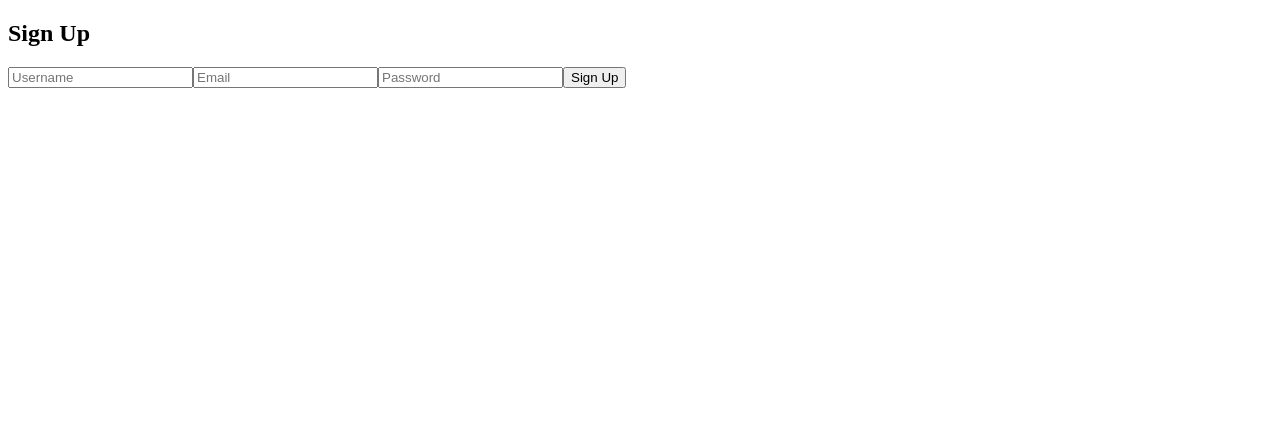
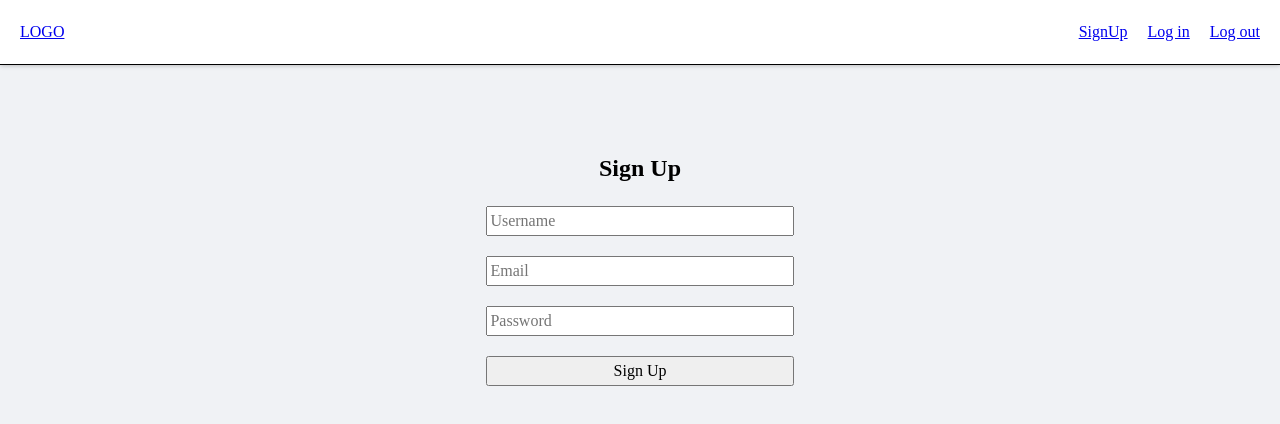
Before and after one commit to YaroslavKazeev/comm_prj_front, a React (Create React App) app: page /signup in a window 1280 px wide. Shown: the top 424 px of the page. Built offline with nearby package versions, Linux system fonts and the light colour scheme.

Commit message:
Lite styles for header, start page, sign up page. Connect header to start page and sign up page. Link from header to sign up page . logo is link to start page

```diff
--- a/src/Components/Header.js
+++ b/src/Components/Header.js
@@ -1,32 +1,23 @@
-import React from 'react';
+import React from 'react'
+import {Link} from "react-router-dom";
+import '../styles/header.css'
+import '../styles/styles.css'
 
-const Header = ({ user, userId }) => {
-  return (
-    <div className="container_header">
-      <div className="header">
-        <div className="logo">
-          <a href="/">
-            <img src="https://matrixmaster.info/wp-content/uploads/2021/06/cropped-logo-mm-white.png" alt="logo" className="logo" />
-          </a>
-        </div>
-        {user && <h4 className="header_welcome">Welcome {user}</h4>}
-        <div className="auth">
-          {!userId && (
-            <>
-              <a className="login_btn" href="/loginPage">Log In</a>
-              <a className="sign_btn" href="/signupPage">Sign Up</a>
-            </>
-          )}
-          {userId && (
-            <>
-              <a className="sign_btn" href="/logout">Log Out</a>
-              <a className="sign_btn" href="/">Home</a>
-            </>
-          )}
-        </div>
-      </div>
-    </div>
-  );
-};
+export default function Header() {
+    return (
+        <section className={'header_section'}>
+            <div className="header_wrapper">
+                <div className="header_logo">
+                   <Link to={'/'}>LOGO</Link>
+                </div>
+                <div className="header_auth">
+                    <Link to={'/signup'}> SignUp </Link>
+                    <Link to={'/login'}> Log in </Link>
+                    <Link to={'/signup'}> Log out </Link>
 
-export default Header;
+                </div>
+
+            </div>
+        </section>
+    )
+}
--- a/src/Components/SignUpPage.js
+++ b/src/Components/SignUpPage.js
@@ -1,5 +1,7 @@
 import React, {useEffect, useState} from 'react'
 import axios from "axios";
+import Header from "./Header";
+import '../styles/signupPage.css'
 
 
 export default function SignUpPage() {
@@ -42,6 +44,8 @@ export default function SignUpPage() {
 
 
     return (
+        <>
+         <Header />
         <section className={'signup_section'}>
             <div className="container">
                 <div className="signup_main_wrapper">
@@ -59,5 +63,6 @@ export default function SignUpPage() {
             </div>
 
         </section>
+        </>
     )
 }
--- a/src/Components/StartPage.js
+++ b/src/Components/StartPage.js
@@ -1,7 +1,9 @@
 import React from 'react';
 import {useEffect, useState} from "react";
 import axios from "axios";
-
+import './Header'
+import Header from "./Header";
+import '../styles/startPage.css'
 const StartPage = () => {
     const [posts, setPosts] = useState([])
 
@@ -18,7 +20,9 @@ const StartPage = () => {
     }, [])
 
     return (
-        <section className={'posts_section'}>
+        <>
+            <Header />
+         <section className={'posts_section'}>
             <div className="container">
                 <div className="posts_main_wrapper">
                     {posts && posts.map(post =>
@@ -33,7 +37,8 @@ const StartPage = () => {
                     )}
                 </div>
             </div>
-        </section>
+         </section>
+        </>
 
 
     )
--- /dev/null
+++ b/src/styles/header.css
@@ -0,0 +1,47 @@
+
+.header_section {
+    background-color: white;
+    border-bottom: 1px solid #000;
+    box-shadow: 0 0 5px rgba(0, 0, 0, 0.3);
+    padding: 20px;
+    position: fixed;
+    top: 0;
+    left: 0;
+    width: 100%;
+}
+
+.header_wrapper {
+    display: flex;
+    justify-content: space-between;
+
+
+}
+
+.logo_img {
+    max-width: 60px;
+}
+
+.header_auth {
+    display: flex;
+    gap: 20px;
+    align-items: center;
+}
+
+.auth_link {
+    transition: transform 0.6s ease;
+}
+
+.auth_link:hover {
+    color: rgba(192, 107, 0, 0.75);
+    transform: scale(1.1);
+}
+
+.full {
+    font-size: 30px;
+}
+
+.header_user {
+    align-items: center;
+    display: flex;
+    gap: 10px;
+}
--- /dev/null
+++ b/src/styles/signupPage.css
@@ -0,0 +1,11 @@
+.signup_section {
+    margin-top: 150px;
+
+}
+.signup_form {
+    display: flex;
+    flex-direction: column;
+    gap: 20px;
+    width: 30%;
+  margin: auto;
+}
--- /dev/null
+++ b/src/styles/startPage.css
@@ -0,0 +1,17 @@
+.posts_section{
+    margin-top: 150px;
+}
+.posts_main_wrapper {
+
+    padding: 20px;
+    background-color: white;
+    margin: 50px auto 0 auto;
+    border-radius: 10px;
+    display: flex;
+    flex-direction: column;
+    gap: 20px;
+    width: 30%;
+    border: 1px solid #000;
+    box-shadow: 0 0 5px rgba(0, 0, 0, 0.3);
+    transition: transform 0.6s ease;
+}
--- /dev/null
+++ b/src/styles/styles.css
@@ -0,0 +1,90 @@
+
+
+@import url('https://fonts.googleapis.com/css2?family=Montserrat:ital,wght@0,100;0,200;0,300;0,400;1,100;1,200;1,300;1,400;1,500&display=swap');
+body,html {
+    background-color: RGB(240, 242, 245);
+}
+/* Указываем box sizing */
+*,
+*::before,
+*::after {
+    box-sizing: border-box;
+}
+
+/* Убираем внутренние отступы */
+ul[class],
+ol[class] {
+    padding: 0;
+}
+
+/* Убираем внешние отступы */
+body,
+h1,
+h2,
+h3,
+h4,
+p,
+ul[class],
+ol[class],
+li,
+figure,
+figcaption,
+blockquote,
+dl,
+dd {
+    margin: 0;
+}
+
+/* Выставляем основные настройки по-умолчанию для body */
+body {
+    min-height: 100vh;
+    scroll-behavior: smooth;
+    text-rendering: optimizeSpeed;
+    line-height: 1.5;
+}
+
+/* Удаляем стандартную стилизацию для всех ul и il, у которых есть атрибут class*/
+ul[class],
+ol[class] {
+    list-style: none;
+}
+
+/* Элементы a, у которых нет класса, сбрасываем до дефолтных стилей */
+a:not([class]) {
+    text-decoration-skip-ink: auto;
+}
+
+/* Упрощаем работу с изображениями */
+img {
+    max-width: 100%;
+    display: block;
+}
+
+/* Указываем понятную периодичность в потоке данных у article*/
+article > * + * {
+    margin-top: 1em;
+}
+
+/* Наследуем шрифты для инпутов и кнопок */
+input,
+button,
+textarea,
+select {
+    font: inherit;
+}
+
+/* Удаляем все анимации и переходы для людей, которые предпочитай их не использовать */
+@media (prefers-reduced-motion: reduce) {
+    * {
+        animation-duration: 0.01ms !important;
+        animation-iteration-count: 1 !important;
+        transition-duration: 0.01ms !important;
+        scroll-behavior: auto !important;
+    }
+}
+
+.container{
+    width: 80%;
+    margin: auto;
+    text-align: center;
+}
```
